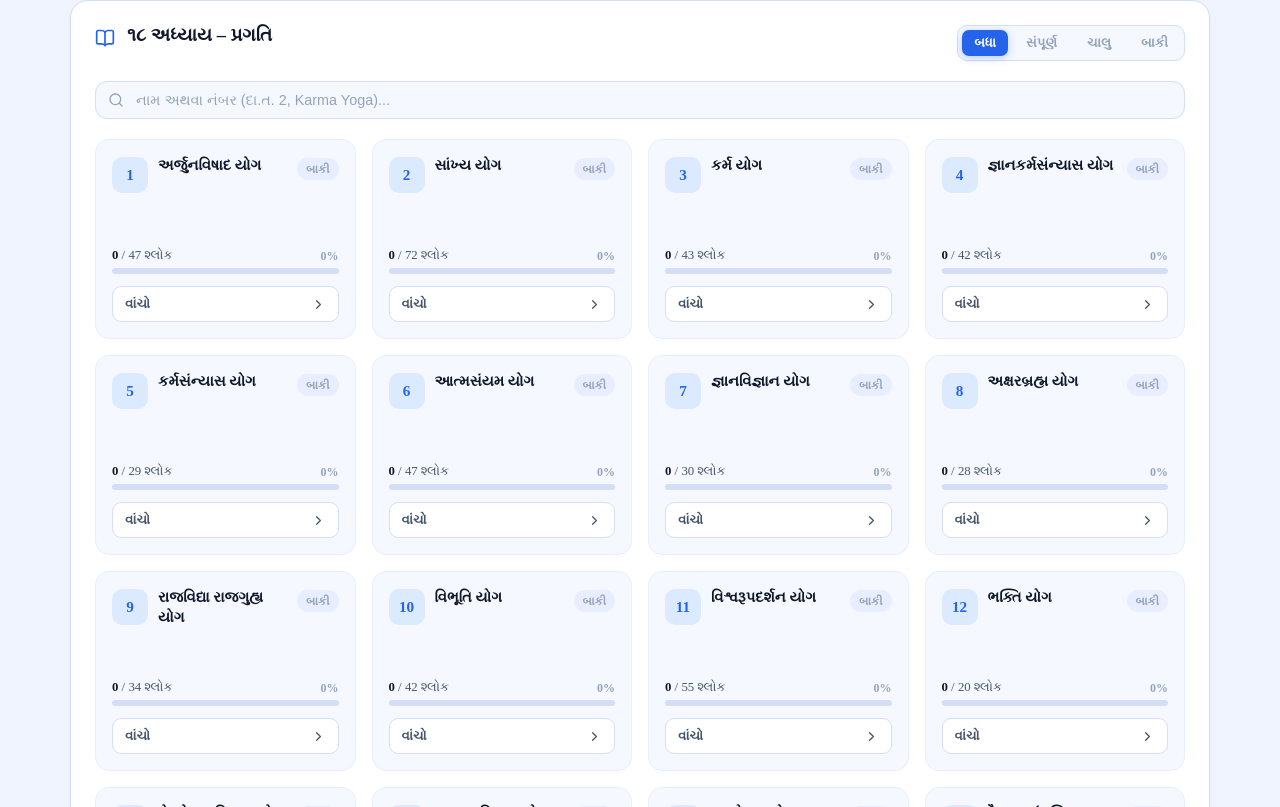
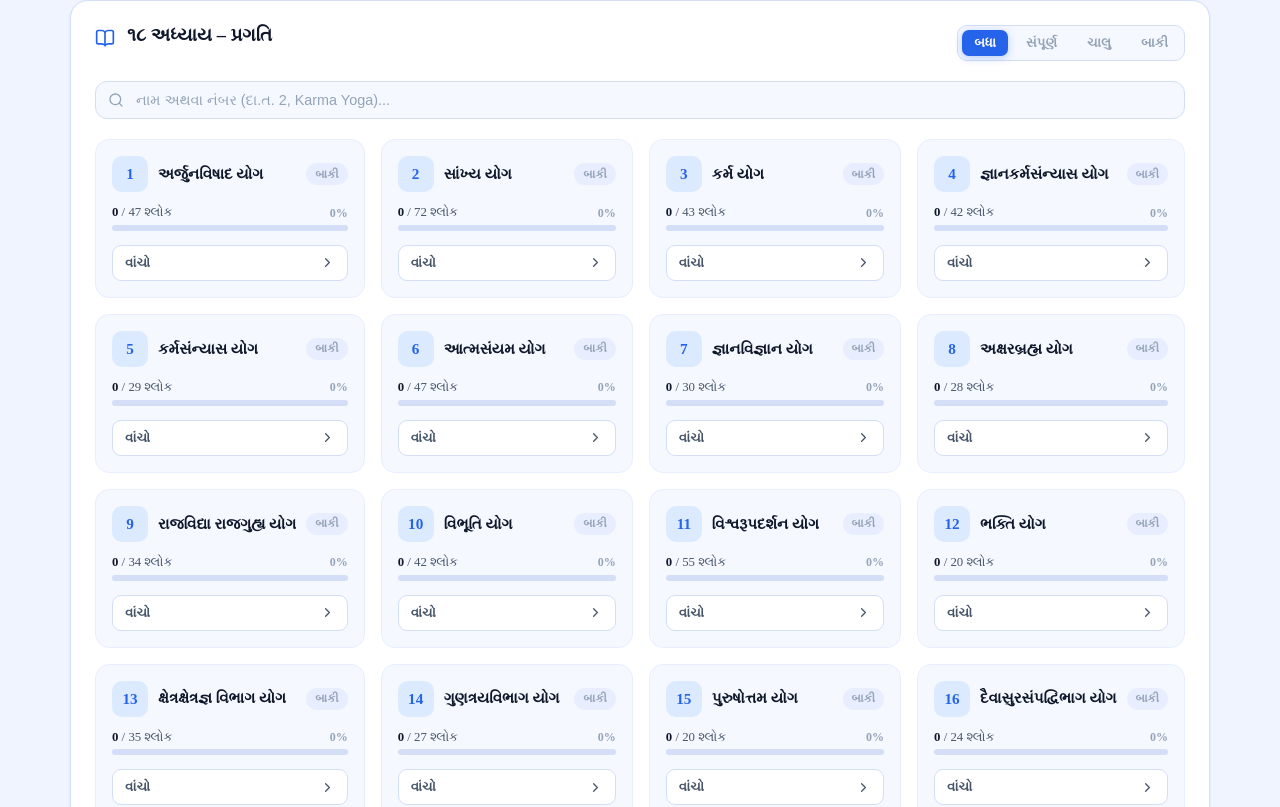
Before and after one commit to aambaliyamanav-star/bhagavad-gita-website, a React (Vite) app in the folder frontend/: page /reading-tracker in a window 1280 px wide. Shown: the part 853-1660 px from the top of the page. Built offline with nearby package versions, Linux system fonts and the light colour scheme; no server answers; sample sign-in values are in the browser's storage.

Commit message:
style: center divine essence text and fix reading tracker card spacing; feat: remove chapter subtitles

```diff
--- a/frontend/src/pages/ChapterReader.css
+++ b/frontend/src/pages/ChapterReader.css
@@ -249,7 +249,7 @@
 /* Chapter name */
 
 .reader-header h2 {
-  margin: 6px 0 10px;
+  margin: 6px 0 0;
 
   font-size: 22px;
 
--- a/frontend/src/pages/ChapterReader.jsx
+++ b/frontend/src/pages/ChapterReader.jsx
@@ -1404,10 +1404,6 @@ const prepareSanskritLines = () => {
           ॐ
         </div>
 
-        <p className="reader-sacred-title">
-          ॥ श्रीमद्भगवद्गीता ॥
-        </p>
-
         <h1>
           અધ્યાય{" "}
           {currentChapterNumber}
@@ -1416,10 +1412,6 @@ const prepareSanskritLines = () => {
         <h2>
           {chapterName}
         </h2>
-
-        <p className="chapter-total">
-          કુલ {shlokas.length} શ્લોક
-        </p>
       </section>
 
       {/* =================================================
--- a/frontend/src/pages/Chapters.jsx
+++ b/frontend/src/pages/Chapters.jsx
@@ -93,12 +93,6 @@ function Chapters() {
         <h1>
           ભગવદ્ ગીતાના 18 અધ્યાય
         </h1>
-
-        <p>
-          શ્રીકૃષ્ણના દિવ્ય ઉપદેશના 18 અધ્યાયોની
-          યાત્રા શરૂ કરો.
-        </p>
-
       </section>
 
 
--- a/frontend/src/pages/LifeGuidance.css
+++ b/frontend/src/pages/LifeGuidance.css
@@ -356,9 +356,9 @@
 
 .divine-essence-card {
   display: flex;
-  align-items: flex-start;
+  align-items: center;
   gap: 18px;
-  padding: 24px 26px;
+  padding: 22px 26px;
   border-radius: 20px;
   background: #ffffff;
   border: 1px solid rgba(140, 195, 255, 0.32);
--- a/frontend/src/pages/ReadingTracker.css
+++ b/frontend/src/pages/ReadingTracker.css
@@ -756,8 +756,7 @@
   padding: 16px;
   display: flex;
   flex-direction: column;
-  justify-content: space-between;
-  height: 200px;
+  gap: 14px;
   box-sizing: border-box;
   transition: all 0.22s ease;
   position: relative;
@@ -776,10 +775,8 @@
 
 .rt-ch-top {
   display: flex;
-  align-items: flex-start;
+  align-items: center;
   gap: 10px;
-  height: 56px;
-  flex-shrink: 0;
 }
 
 .rt-ch-num {
@@ -794,7 +791,6 @@
   font-weight: 700;
   font-size: 0.95rem;
   flex-shrink: 0;
-  margin-top: 1px;
 }
 
 .rt-ch-num-done {
@@ -807,34 +803,18 @@
   min-width: 0;
   display: flex;
   flex-direction: column;
-  justify-content: flex-start;
-  height: 56px;
+  justify-content: center;
 }
 
 .rt-ch-guj {
-  font-size: 0.92rem;
+  font-size: 0.94rem;
   font-weight: 700;
   color: var(--rt-text-primary);
   margin: 0;
   line-height: 1.35;
-  height: 2.7em;
-  display: -webkit-box;
-  -webkit-line-clamp: 2;
-  line-clamp: 2;
-  -webkit-box-orient: vertical;
-  overflow: hidden;
-  text-overflow: ellipsis;
-}
-
-.rt-ch-eng {
-  font-size: 0.72rem;
-  color: var(--rt-text-muted);
-  line-height: 1.2;
   white-space: nowrap;
   overflow: hidden;
   text-overflow: ellipsis;
-  display: block;
-  margin-top: 2px;
 }
 
 .rt-ch-pill {
@@ -848,7 +828,6 @@
   display: inline-flex;
   align-items: center;
   justify-content: center;
-  margin-top: 2px;
 }
 
 .rt-pill-done-ch {
@@ -870,9 +849,7 @@
   display: flex;
   flex-direction: column;
   gap: 6px;
-  margin-top: auto;
-  margin-bottom: 12px;
-  flex-shrink: 0;
+  margin: 0;
 }
 
 .rt-ch-info-row {
```
